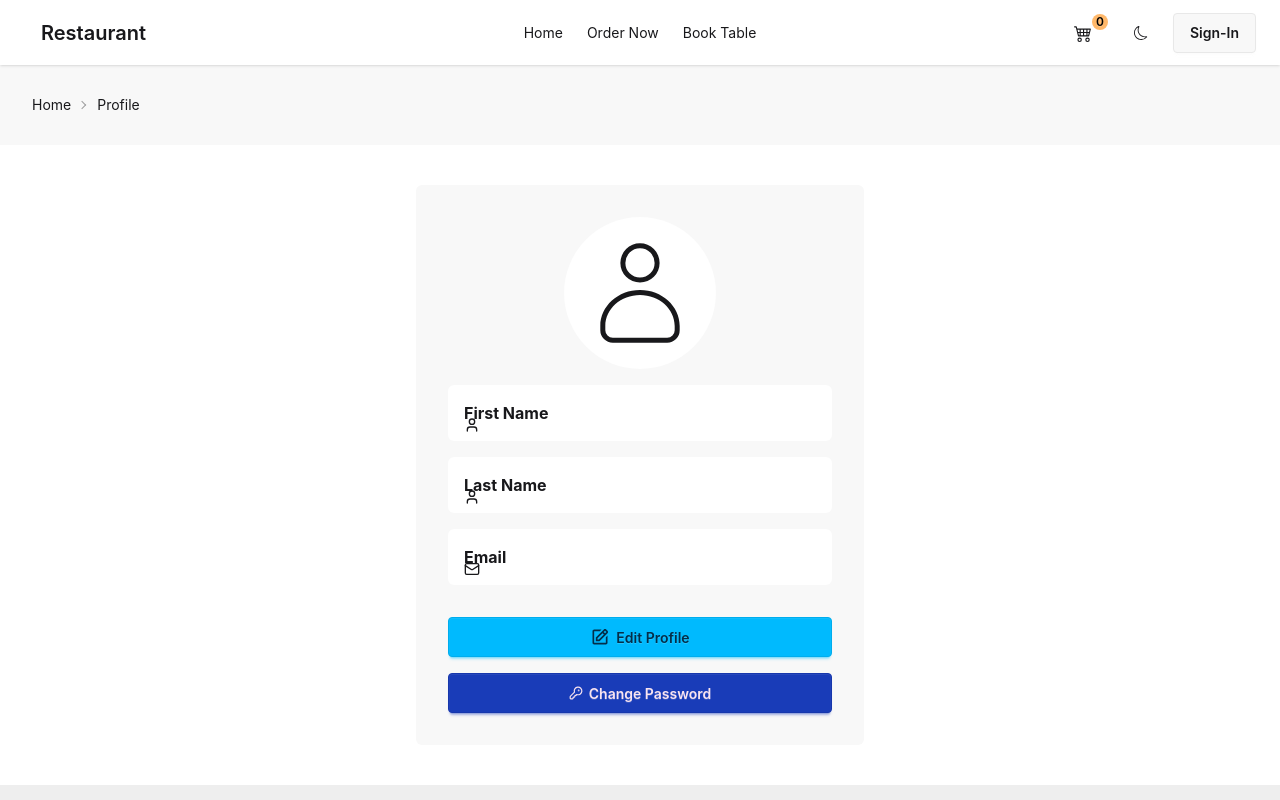
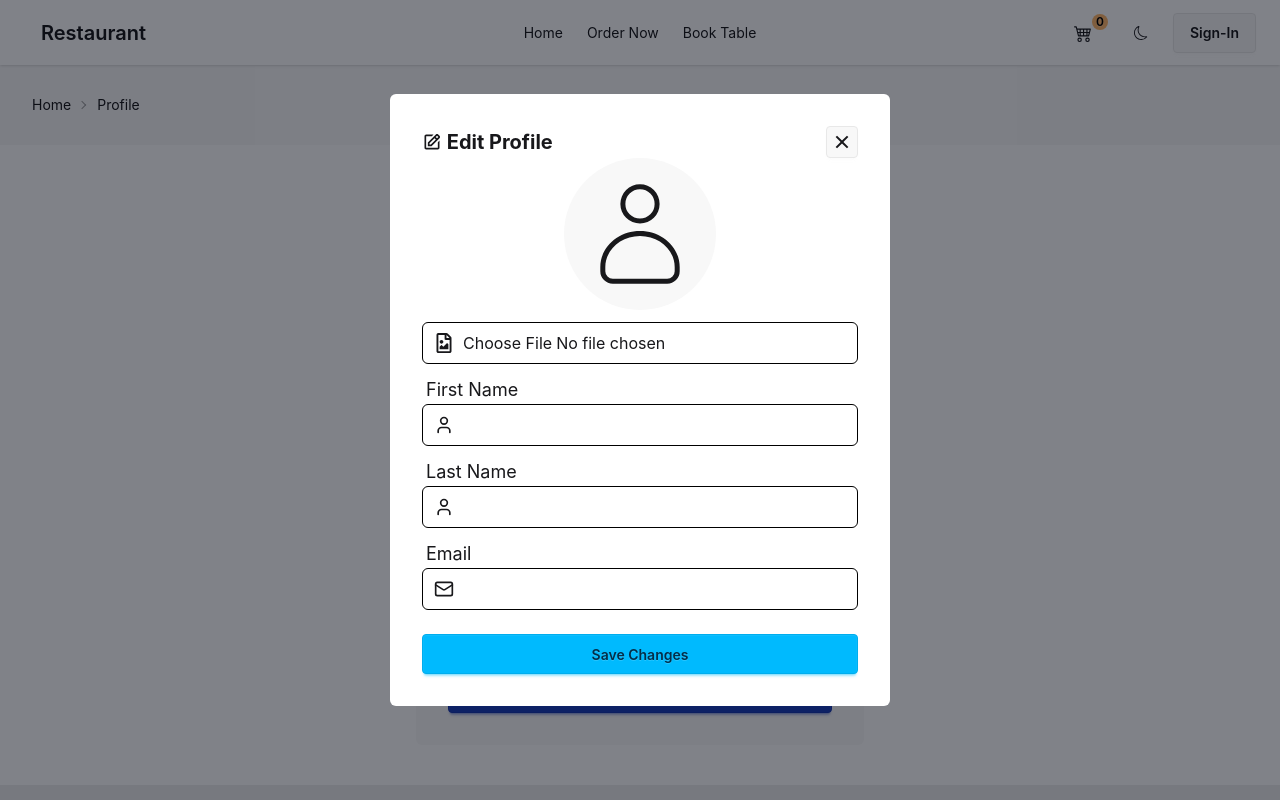
Before and after one commit to mt-rashid-dev/restaurant-app, a React (Vite) app in the folder frontend/: page /profile in a window 1280 px wide. Both pictures are taken after a click on the button "Edit Profile". Shown: the top 800 px of the page. Built offline with nearby package versions, Linux system fonts and the light colour scheme; no server answers.

Commit message:
add edit-profile modal in Profile page

```diff
--- a/frontend/src/pages/Profile.jsx
+++ b/frontend/src/pages/Profile.jsx
@@ -1,11 +1,20 @@
+import { useState } from "react";
 import { useSelector } from "react-redux";
 import { Link } from "react-router-dom";
 import { CiUser } from "react-icons/ci";
 import { LuKeyRound, LuMail, LuUser } from "react-icons/lu";
 import { BiEdit } from "react-icons/bi";
+import { RiCloseLine } from "react-icons/ri";
+import { FaRegFileImage } from "react-icons/fa";
 
 const Profile = () => {
   const user = useSelector(state => state.auth.user);
+  const theme = useSelector(state => state.theme.value);
+  const [showEditProfile, setShowEditProfile] = useState(false);
+  const [firstName, setFirstName] = useState("");
+  const [lastName, setLastName] = useState("");
+  const [email, setEmail] = useState("");
+  const [showProfileError, setProfileError] = useState("");
 
   return (
     <div>
@@ -58,9 +67,108 @@ const Profile = () => {
           </div>
         </div>
 
-        <button className={"btn btn-info mt-8 w-full"}><BiEdit className={"size-5"}/>Edit Profile</button>
+        <button
+          className={"btn btn-info mt-8 w-full"}
+          onClick={() => setShowEditProfile(true)}
+        >
+          <BiEdit className={"size-5"}/>Edit Profile
+        </button>
         <button className={"btn btn-secondary mt-4 w-full"}><LuKeyRound/> Change Password</button>
       </div>
+
+      {/* Edit profile modal - section */}
+      {showEditProfile && <div
+        className={"fixed w-[100vw] h-[100vh] bg-gray-950/50 z-100 top-0 left-0"}
+      >
+        <div className={"flex justify-center items-center w-full h-full"}>
+          <div className={"bg-base-100 sm:w-[300px] md:w-[500px] p-8 rounded-md"}>
+            {/* Modal header - section */}
+            <div className={"flex justify-between items-center"}>
+              <h3 className={"font-bold text-xl flex items-center"}><BiEdit className={"size-5 inline-block"}/>&nbsp;Edit Profile</h3>
+              <button
+                className={"btn btn-sm btn-square"}
+                onClick={() => setShowEditProfile(false)}
+              >
+                <RiCloseLine className={"size-6"}/>
+              </button>
+            </div>
+
+            {/* Edit profile form - section */}
+            <form>
+              <div className={"bg-base-200 w-fit m-auto rounded-full p-4"}>
+                {!user?.profilePicture && <CiUser className={"size-30"}/>}
+              </div>
+
+              <div className={"mt-3"}>
+                <div className="relative">
+                  <div className="absolute flex items-center h-full px-3 z-1">
+                    <FaRegFileImage className={"size-5"}/>
+                  </div>
+                  <input
+                    type="file"
+                    className={theme === "light" ? "border-1 border-black w-full ps-10 py-2 rounded-md" : "border-1 border-light w-full ps-10 py-2 rounded-md"}
+                  />
+                </div>
+              </div>
+
+              {/* Edit first name - section */}
+              <div className={"mt-3"}>
+                <label className={"ps-1 text-lg"}>First Name</label>
+                <div className="relative">
+                  <div className="absolute flex items-center h-full px-3 z-1">
+                    <LuUser className={"size-5"}/>
+                  </div>
+                  <input
+                    type="text"
+                    className={theme === "light" ? "border-1 border-black w-full ps-10 py-2 rounded-md" : "border-1 border-light w-full ps-10 py-2 rounded-md"}
+                    placeholder={user?.firstName}
+                    value={firstName}
+                    onChange={e => setFirstName(e.target.value)}
+                  />
+                </div>
+              </div>
+
+              {/* Edit last name - section */}
+              <div className={"mt-3"}>
+                <label className={"ps-1 text-lg"}>Last Name</label>
+                <div className="relative">
+                  <div className="absolute flex items-center h-full px-3 z-1">
+                    <LuUser className={"size-5"}/>
+                  </div>
+                  <input
+                    type="text"
+                    className={theme === "light" ? "border-1 border-black w-full ps-10 py-2 rounded-md" : "border-1 border-light w-full ps-10 py-2 rounded-md"}
+                    placeholder={user?.lastName}
+                    value={lastName}
+                    onChange={e => setLastName(e.target.value)}
+                  />
+                </div>
+              </div>
+
+              {/* Edit email - section */}
+              <div className={"mt-3"}>
+                <label className={"ps-1 text-lg"}>Email</label>
+                <div className="relative">
+                  <div className="absolute flex items-center h-full px-3 z-1">
+                    <LuMail className={"size-5"}/>
+                  </div>
+                  <input
+                    type="text"
+                    className={theme === "light" ? "border-1 border-black w-full ps-10 py-2 rounded-md" : "border-1 border-light w-full ps-10 py-2 rounded-md"}
+                    placeholder={user?.email}
+                    value={email}
+                    onChange={e => setEmail(e.target.value)}
+                  />
+                </div>
+              </div>
+
+              {showProfileError && <p className={"text-red-500 mt-6"}>{showProfileError}</p>}
+
+              <button className={"btn btn-info mt-6 w-full"}>Save Changes</button>
+            </form>
+          </div>
+        </div>
+      </div>}
     </div>
   );
 };
```
